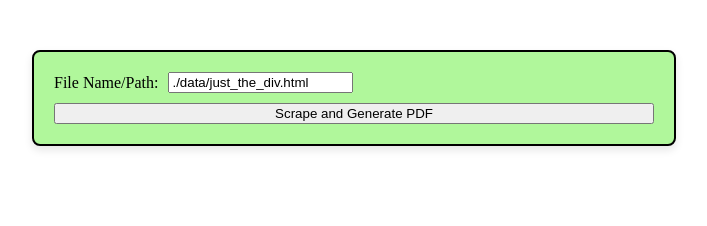
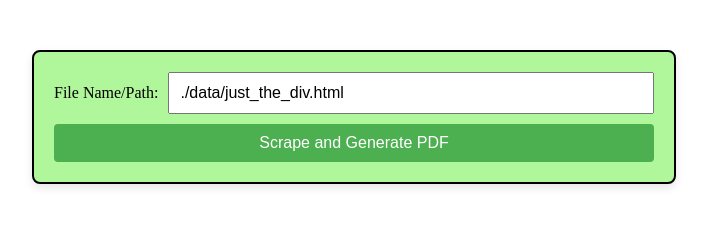
Before and after one commit to Zekai-Koc/Web_Scrape_FE, a plain HTML site: page index.html in a window 1280 px wide. Shown: the whole page, without its empty margins (286-993 px from the left). Drawn offline with nearby package versions, Linux system fonts and the light colour scheme.

Commit message:
activate the styles.

```diff
--- a/style.css
+++ b/style.css
@@ -32,13 +32,13 @@ label {
    white-space: nowrap;
 }
 
-/* input {
+input {
    flex: 1;
    padding: 10px;
    font-size: 16px;
-} */
+}
 
-/* button {
+button {
    width: 100%;
    padding: 10px;
    background-color: #4caf50;
@@ -47,7 +47,7 @@ label {
    border-radius: 4px;
    cursor: pointer;
    font-size: 16px;
-} */
+}
 
 button:hover {
    background-color: #45a049;
```
